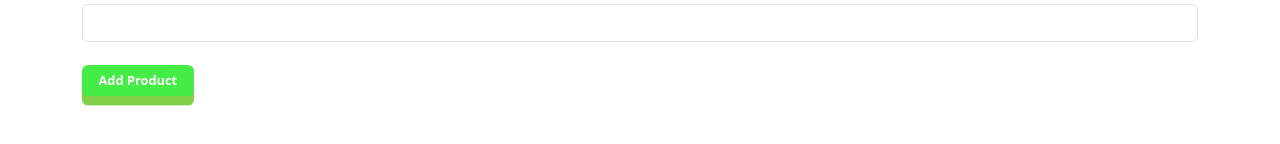
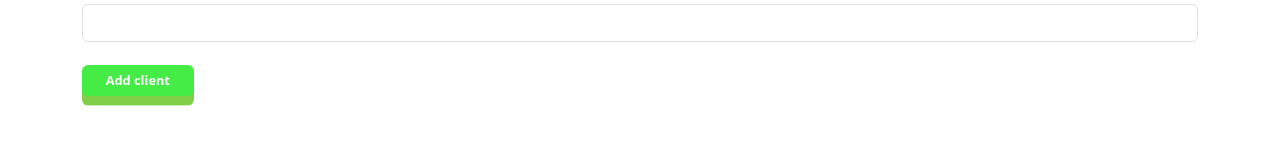
Before and after one commit to lucass-martinss/Crud-api, a React (Vite) app: page /add in a window 1280 px wide. Shown: the part 316-460 px from the top of the page. Built offline with nearby package versions, Linux system fonts and the light colour scheme.

Commit message:
props to definition on ButtonAddClient

```diff
--- a/src/components/ButtonAddClient/Buttons.jsx
+++ b/src/components/ButtonAddClient/Buttons.jsx
@@ -1,8 +1,9 @@
+/* eslint-disable react/prop-types */
 import {Link} from'react-router-dom'
 import './ButtonAddClient.css'
-const ButtonAddClient = () => {
+const ButtonAddClient = ({Path}) => {
 
-    return( <Link to="/add" className="btn">Add client</Link> )
+    return( <Link to={Path} className="btn">Add client</Link> )
 
 }
 
--- a/src/pages/ItemAdd.jsx
+++ b/src/pages/ItemAdd.jsx
@@ -2,6 +2,7 @@ import { useRef } from 'react';
 import 'bootstrap/dist/css/bootstrap.min.css';
 import { useNavigate } from 'react-router-dom';
 import api from '../services/api';
+import ButtonAddClient from '../components/ButtonAddClient/Buttons';
 const AddProduct = () => {
 
   const navigate = useNavigate()
@@ -66,7 +67,7 @@ const AddProduct = () => {
             ref={inputCpf}
           />
         </div>
-        <button type="button" onClick={clientAdd} className="btn">Add Product</button>
+        <ButtonAddClient type="button" Path={'/'}  onClick={clientAdd} className="btn">Add Record</ButtonAddClient>
       </form>
     </div>
   );
--- a/src/pages/ItemList.jsx
+++ b/src/pages/ItemList.jsx
@@ -23,7 +23,7 @@ function ItemList() {
   return (
     <div className="container mt-5">
       <h2 className="mb-4">client List</h2>
-      <ButtonAddClient/>
+      <ButtonAddClient Path={'/add'}/>
       <table className="table table-striped">
         <thead className="thead-dark">
           <tr>
```
